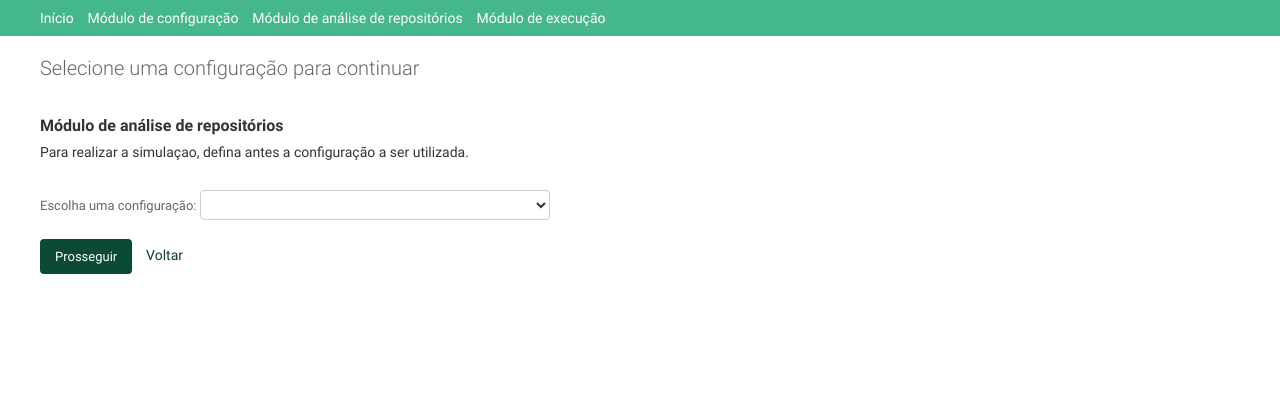
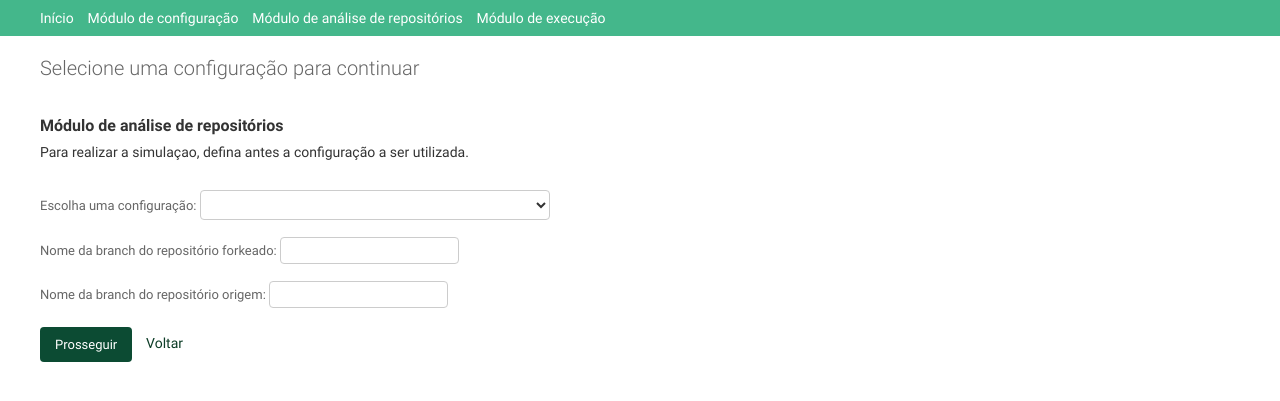
Before and after one commit to arthurpabr/forkuptool, a Django app: page /simular_conflitos/ in a window 1280 px wide. Shown: the part 60-461 px from the top of the page. Run offline with Django 3.2, Linux system fonts and the light colour scheme; data that the repository does not hold is empty; some libraries are stand-ins or nearby versions.

Commit message:
Adaptando código da simulação de conflitos para atender demanda do IFSULDEMINAS

```diff
--- a/analyze/templates/analisar_timeline.html
+++ b/analyze/templates/analisar_timeline.html
@@ -3,7 +3,7 @@
 {% block content %}
 {% if messages %}
 	{% for msg, msg_class in messages %}
-		<div class="alert alert-{{ msg_class }}">{{ msg }}</div>
+		<div class="{{ msg_class }}">{{ msg }}</div>
 	{% endfor %}
 {% endif %}
 
--- a/analyze/templates/analisar_timeline_show.html
+++ b/analyze/templates/analisar_timeline_show.html
@@ -3,7 +3,7 @@
 {% block content %}
 {% if messages %}
 	{% for msg, msg_class in messages %}
-		<div class="alert alert-{{ msg_class }}">{{ msg }}</div>
+		<div class="{{ msg_class }}">{{ msg }}</div>
 	{% endfor %}
 {% endif %}
 
--- a/analyze/templates/analyze.html
+++ b/analyze/templates/analyze.html
@@ -3,7 +3,7 @@
 {% block content %}
 {% if messages %}
 	{% for msg, msg_class in messages %}
-		<div class="alert alert-{{ msg_class }}">{{ msg }}</div>
+		<div class="{{ msg_class }}">{{ msg }}</div>
 	{% endfor %}
 {% endif %}
 
--- a/analyze/templates/comparar_repositorios.html
+++ b/analyze/templates/comparar_repositorios.html
@@ -4,7 +4,7 @@
 {% block content %}
 {% if messages %}
     {% for msg, msg_class in messages %}
-        <div class="alert alert-{{ msg_class }}">{{ msg }}</div>
+        <div class="{{ msg_class }}">{{ msg }}</div>
     {% endfor %}
 {% endif %}
 
--- a/analyze/templates/info_criacao_client.html
+++ b/analyze/templates/info_criacao_client.html
@@ -3,7 +3,7 @@
 {% block content %}
 {% if messages %}
 	{% for msg, msg_class in messages %}
-		<div class="alert alert-{{ msg_class }}">{{ msg }}</div>
+		<div class="{{ msg_class }}">{{ msg }}</div>
 	{% endfor %}
 {% endif %}
 
--- a/analyze/templates/info_criacao_client_show.html
+++ b/analyze/templates/info_criacao_client_show.html
@@ -3,7 +3,7 @@
 {% block content %}
 {% if messages %}
 	{% for msg, msg_class in messages %}
-		<div class="alert alert-{{ msg_class }}">{{ msg }}</div>
+		<div class="{{ msg_class }}">{{ msg }}</div>
 	{% endfor %}
 {% endif %}
 
--- a/analyze/templates/simular_conflitos.html
+++ b/analyze/templates/simular_conflitos.html
@@ -3,11 +3,12 @@
 {% block content %}
 {% if messages %}
     {% for msg, msg_class in messages %}
-        <div class="alert alert-{{ msg_class }}">{{ msg }}</div>
+        <div class="{{ msg_class }}">{{ msg }}</div>
     {% endfor %}
 {% endif %}
 
 <h2>Módulo de análise de repositórios</h2>
+
 {% if configuracaoferramenta_obj %}
     <div>
         {{ configuracaoferramenta_obj.id }}</br />&nbsp;
--- a/analyze/templates/simular_conflitos_show.html
+++ b/analyze/templates/simular_conflitos_show.html
@@ -3,7 +3,7 @@
 {% block content %}
 {% if messages %}
 	{% for msg, msg_class in messages %}
-		<div class="alert alert-{{ msg_class }}">{{ msg }}</div>
+		<div class="{{ msg_class }}">{{ msg }}</div>
 	{% endfor %}
 {% endif %}
 
--- a/analyze/templates/visualizar_analise_diferencas.html
+++ b/analyze/templates/visualizar_analise_diferencas.html
@@ -4,7 +4,7 @@
 {% block content %}
 {% if messages %}
     {% for msg, msg_class in messages %}
-        <div class="alert alert-{{ msg_class }}">{{ msg }}</div>
+        <div class="{{ msg_class }}">{{ msg }}</div>
     {% endfor %}
 {% endif %}
 
--- a/analyze/templates/visualizar_comparacao_repositorios.html
+++ b/analyze/templates/visualizar_comparacao_repositorios.html
@@ -4,7 +4,7 @@
 {% block content %}
 {% if messages %}
     {% for msg, msg_class in messages %}
-        <div class="alert alert-{{ msg_class }}">{{ msg }}</div>
+        <div class="{{ msg_class }}">{{ msg }}</div>
     {% endfor %}
 {% endif %}
 
--- a/analyze/views.py
+++ b/analyze/views.py
@@ -2,9 +2,11 @@
 import threading
 import os
 import filecmp
+import subprocess
 
 from django.shortcuts import render, redirect
 from django.http import JsonResponse
+from django.contrib import messages
 
 from pydriller import RepositoryMining, GitRepository
 from datetime import datetime
@@ -22,7 +24,7 @@
 
 from .utils import identificar_arquivos_em_conflito, \
 	contar_ocorrencias_desta_linha_neste_arquivo, \
-	contar_linhas_entre_esses_linhas_neste_arquivo, \
+	identificar_intervalos_trechos_conflitantes, \
 	buscar_detalhes_diff_entre_arquivos, check_thread_task
 
 from .util import diff2HtmlCompare
@@ -224,6 +226,11 @@
 
 
 def simular_conflitos(request):
+	# A simulação dos conflitos é realizada dentro de um mesmo projeto,
+	# que deve ter uma branch específica para o projeto forkeado, e
+	# outra branch específica para o pojeto original. O nome das duas
+	# branches são passados como parẫmetro
+
 	# busca as opções de configuração de execução da ferramenta registradas no banco de dados
 	configuracaoferramenta_choices = ConfiguracaoFerramenta.objects.all().order_by('-id')
 	configuracaoferramenta_choices_to_choicefield = list()
@@ -241,106 +248,83 @@
 	# se POST será necessário processar os dados do formulário
 	elif request.method == 'POST':
 		configuracaoferramenta_escolhida = None
+		nome_branch_forkeado = request.POST['nome_branch_forkeado']
+		nome_branch_origem = request.POST['nome_branch_origem']
 
 		if 'configuracaoferramenta_escolhida' in request.POST:
 			configuracaoferramenta_escolhida = request.POST['configuracaoferramenta_escolhida']
 
-		if configuracaoferramenta_escolhida:
+		if configuracaoferramenta_escolhida and nome_branch_forkeado and nome_branch_origem:
+
+			logs_de_execucao = []
+			arquivos_com_conflito = []
+			arquivos_e_trechos = dict()
+
 			# busca a configuração para o id informado
 			config = ConfiguracaoFerramenta.objects.get(pk=configuracaoferramenta_escolhida)
 			gr = GitRepository(config.path_auxiliary_files)
 
-			#TODO: mudar a selação dos commits, que hoje é fixo
+			# atualiza as duas branches, fazendo uso de shell script externo
+			shell_result = subprocess.run(["./atualizar_branches.sh",nome_branch_origem,nome_branch_forkeado], stdout=subprocess.PIPE)
+			shell_result_as_string = shell_result.stdout.decode('utf-8')
+			for r in shell_result_as_string.split('\n'):
+				logs_de_execucao.append(r)
 
-			# commits_vendor = (
-			# 	'fca529f', 'a639855', '168e36a', '48374cd', 'e0428a2',
-			# 	'49275f2', '25ad58d', 'd7c1bdf', '75c8a35', '41f8ace',
-			# 	'69e7a98', 'a8f4829', 'be98898', 'f7e815a', '03f178c',
-			# 	'fc7af49', '74a8748', 'a58320e', '1d4fa85', '855e138',
-			# 	'671aaa8', '06a967e', '048aa85', '9119a3f', 'a74d6ae',
-			# 	'bb83f28', '8f5e756', '83610c5', '5c5fc7d', '5e74902',
-			# 	'ce59547', '923f5ee', 'df8666d', 'c219a97', 'aefcd22',
-			# 	'0be9ee9', 'bb3c479', 'e0557a0', 'f02b0c3', '8d5cdfa',
-			# 	'e944c53',
-			# 	'0a93957',)
-			commits_vendor = (
-				'48d1edb',)
+			gr.git().checkout(nome_branch_forkeado)
+			hash_ultimo_commit_forkeado = gr.get_head().hash[0:7]
+			print(hash_ultimo_commit_forkeado)
+			gr.git().checkout(nome_branch_origem)
+			hash_ultimo_commit_origem = gr.get_head().hash[0:7]
+			print(hash_ultimo_commit_origem)
+			gr.git().checkout(nome_branch_forkeado)
+			nome_branch_merge = 'merge_origem_'+str(hash_ultimo_commit_origem)
+			nome_branch_merge+= '_forkeado_'+str(hash_ultimo_commit_forkeado)
+			gr.git().branch(nome_branch_merge)
+			gr.git().checkout(nome_branch_merge)
 
-			# commits_client = (
-			# 	'a9cb50e', '085aa2a', '66165fd', '6eb4d4c', '353a877',
-			# 	'b1bf9fe', '7891bb7', '70ddc11', '6a858e2', 'bbc8bea',
-			# 	'df85d8e', 'b57eca7', '914f9b1', 'e8faf15', '3a1a355',
-			# 	'da45411', '53464c7', '75f241c', '1e8e20b', '7c9583c',
-			#     '7482e54', 'a2c2ae2', 'dc18528', '5b308d9', 'fc62c99',
-			# 	'2977dbf', '90aa392', 'd2c2f36', 'e083730', '2edc4b3',
-			# 	'3328138', '3595f20', 'd6b40e5', '1c82a62', '757c692',
-			# 	'0230fb0', '3094585', '43a6ab3', '151f8a3', 'ec90a78',
-			# 	'5a51d1a',
-			# 	'287f6ed',)
-			commits_client = (
-				'd472976',)
+			try:
+				# tenta fazer o merge; se executar sem erros é porque não houve conflito
+				gr.git().merge(nome_branch_origem)
+			except Exception as e:
+				linhas_com_erro = str(e)
+				linhas_com_erro = linhas_com_erro.split('\n')
+				arquivos_com_conflito = identificar_arquivos_em_conflito(linhas_com_erro)
 
+				for a in arquivos_com_conflito:
+					#numero_trechos_conflitantes = 0
+					linhas_conflitantes = []
+					caminho_completo = gr.path.as_posix()+'/'+a
+					if not is_binary(caminho_completo):
+						#numero_trechos_conflitantes = contar_ocorrencias_desta_linha_neste_arquivo(
+		 				#'<<<<<<< HEAD', caminho_completo)
+						linhas_conflitantes = identificar_intervalos_trechos_conflitantes(
+					    '<<<<<<< HEAD', '>>>>>>> '+nome_branch_origem, caminho_completo)
+					else:
+						#numero_trechos_conflitantes = 1
+						linhas_conflitantes.append(('todo o arquivo', 'arquivo binário'))
 
-			contador = 0
-			conflitos_por_rodada = dict()
-			for c in commits_vendor:
-				total_trechos_conflitantes = 0
-				total_linhas_conflitantes = 0
-				conflitos = dict()
+					arquivos_e_trechos[caminho_completo] = linhas_conflitantes
+				gr.git().merge('--abort')
 
-				gr.git().checkout('master')
-				gr.git().checkout(c)
-				branch_vendor = 't'+str(contador+1)+'vendor'
-				gr.git().branch(branch_vendor)
-				gr.git().checkout('master')
-				gr.checkout(commits_client[contador])
-				branch_client = 't'+str(contador+1)+'client'
-				gr.git().branch(branch_client)
-				branch_merge = 't'+str(contador+1)+'merge'
-				gr.git().branch(branch_merge)
-				gr.git().checkout(branch_merge)
+			gr.git().checkout('master')
+			# apaga a branch do merge, fazendo uso de shell script externo
+			shell_result = subprocess.run(["./apagar_branch.sh",nome_branch_merge], stdout=subprocess.PIPE)
+			shell_result_as_string = shell_result.stdout.decode('utf-8')
+			for r in shell_result_as_string.split('\n'):
+				logs_de_execucao.append(r)
 
-				try:
-					# tenta fazer o merge; se executar sem erros é porque não houve conflito
-					gr.git().merge(branch_vendor)
-				except Exception as e:
-					linhas_com_erro = str(e)
-					linhas_com_erro = linhas_com_erro.split('\n')
-					arquivos_com_conflito = identificar_arquivos_em_conflito(linhas_com_erro)
-
-					for a in arquivos_com_conflito:
-						numero_trechos_conflitantes = 0
-						numero_linhas_conflitantes = 0
-						caminho_completo = gr.path.as_posix()+'/'+a
-						if not is_binary(caminho_completo):
-							numero_trechos_conflitantes = contar_ocorrencias_desta_linha_neste_arquivo(
-							'<<<<<<< HEAD', caminho_completo)
-							numero_linhas_conflitantes = contar_linhas_entre_esses_linhas_neste_arquivo(
-							    '<<<<<<< HEAD', '=======', caminho_completo)
-						else:
-							numero_trechos_conflitantes = 1
-							numero_linhas_conflitantes = 1
-						total_trechos_conflitantes+=numero_trechos_conflitantes
-						total_linhas_conflitantes+=numero_linhas_conflitantes
-						conflitos[caminho_completo] = numero_trechos_conflitantes
-					gr.git().merge('--abort')
-					gr.git().checkout('master')
-
-				print(('Processou par {}: {} - {}').format((contador + 1), c, commits_client[contador]))
-
-				conflitos_por_rodada[(contador + 1)] = (conflitos, total_trechos_conflitantes, total_linhas_conflitantes)
-				contador += 1
-
-			print(conflitos_por_rodada)
+			print(logs_de_execucao)
+			print(arquivos_e_trechos)
 			title = 'Forkuptool - Módulo de análise de repositórios'
 			subtitle = 'Simulação de conflitos de mesclagem'
 			return render(request, 'simular_conflitos_show.html', locals())
 
 		else:
-			messages.error(request, 'Necessário informar uma configuração')
-			return render(request, 'index.html', {'title': 'Forkuptool', 'subtitle': 'Bem-vindo', })
-
-
+			form = ExecutarFerramentaForm(configuracaoferramenta_choices_to_choicefield)
+			messages = {('Necessário informar todos os campos', 'errornote')}
+			title = 'Forkuptool - Módulo de análise de repositórios'
+			subtitle = 'Simulação de conflitos de mesclagem'
+			return render(request, 'simular_conflitos.html', locals())
 
 
 def comparar_repositorios(request):
--- a/configuration/templates/configuration.html
+++ b/configuration/templates/configuration.html
@@ -3,7 +3,7 @@
 {% block content %}
 {% if messages %}
 	{% for msg, msg_class in messages %}
-		<div class="alert alert-{{ msg_class }}">{{ msg }}</div>
+		<div class="{{ msg_class }}">{{ msg }}</div>
 	{% endfor %}
 {% endif %}
 
--- a/core/templates/index.html
+++ b/core/templates/index.html
@@ -3,7 +3,7 @@
 {% block content %}
 {% if messages %}
 	{% for msg, msg_class in messages %}
-		<div class="alert alert-{{ msg_class }}">{{ msg }}</div>
+		<div class="{{ msg_class }}">{{ msg }}</div>
 	{% endfor %}
 {% endif %}
 
--- a/execution/forms.py
+++ b/execution/forms.py
@@ -8,3 +8,5 @@ class ExecutarFerramentaForm(forms.Form):
 
 	configuracaoferramenta_escolhida = forms.ChoiceField(label='Escolha uma configuração', label_suffix=': ', \
 		required=True, choices=(), widget=forms.Select(attrs={'style':'width: 350px;'}))
+	nome_branch_forkeado = forms.CharField(max_length=50,label='Nome da branch do repositório forkeado')
+	nome_branch_origem = forms.CharField(max_length=50,label='Nome da branch do repositório origem')
--- a/execution/templates/executar_ferramenta.html
+++ b/execution/templates/executar_ferramenta.html
@@ -3,7 +3,7 @@
 {% block content %}
 {% if messages %}
 	{% for msg, msg_class in messages %}
-		<div class="alert alert-{{ msg_class }}">{{ msg }}</div>
+		<div class="{{ msg_class }}">{{ msg }}</div>
 	{% endfor %}
 {% endif %}
 
--- a/execution/templates/executar_ferramenta_show.html
+++ b/execution/templates/executar_ferramenta_show.html
@@ -3,7 +3,7 @@
 {% block content %}
 {% if messages %}
 	{% for msg, msg_class in messages %}
-		<div class="alert alert-{{ msg_class }}">{{ msg }}</div>
+		<div class="{{ msg_class }}">{{ msg }}</div>
 	{% endfor %}
 {% endif %}
 
--- a/execution/templates/execution.html
+++ b/execution/templates/execution.html
@@ -3,7 +3,7 @@
 {% block content %}
 {% if messages %}
 	{% for msg, msg_class in messages %}
-		<div class="alert alert-{{ msg_class }}">{{ msg }}</div>
+		<div class="{{ msg_class }}">{{ msg }}</div>
 	{% endfor %}
 {% endif %}
 
```
Also changed, not shown: analyze/utils.py (+9 -8 lines), 2 other files.
